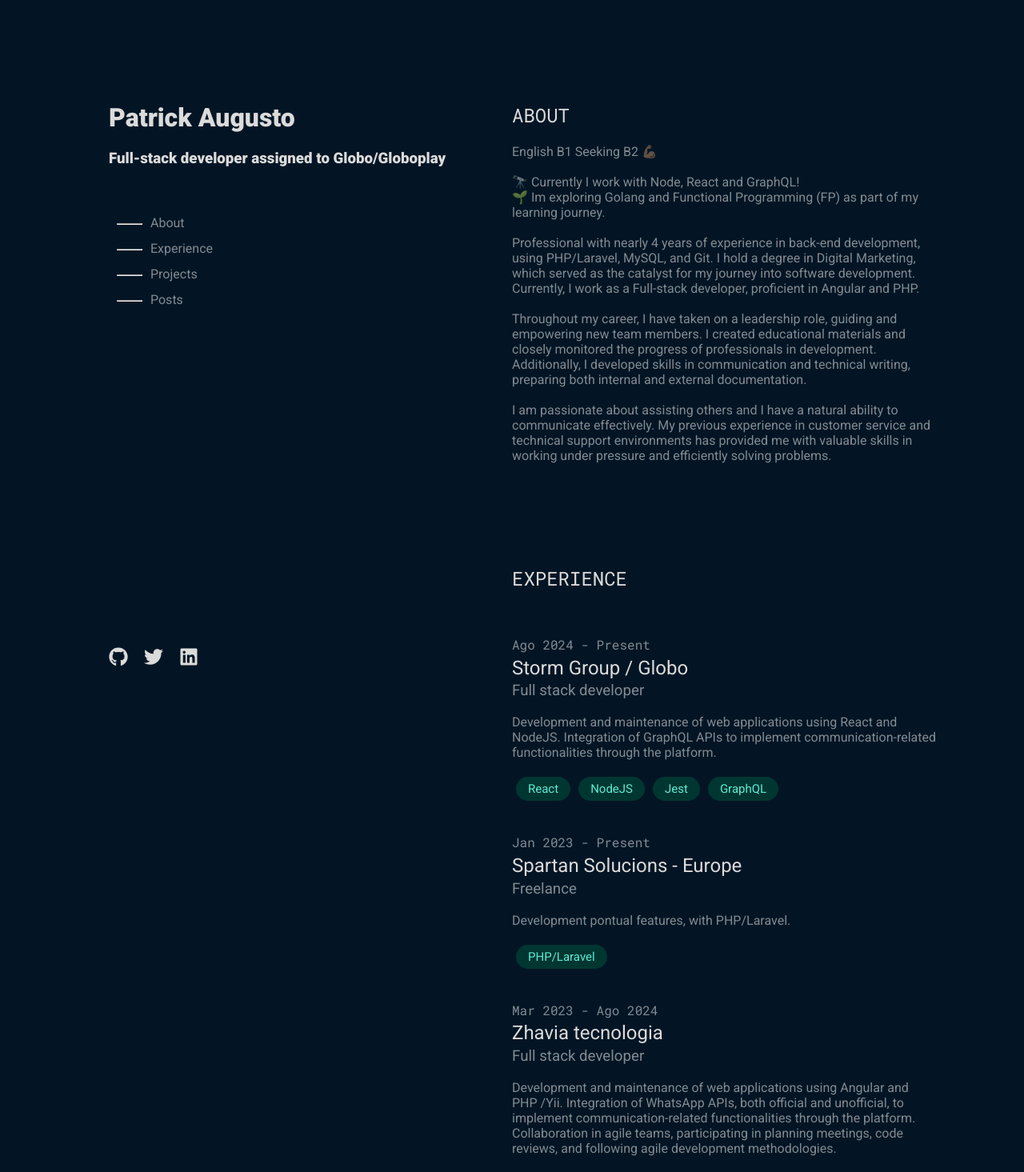
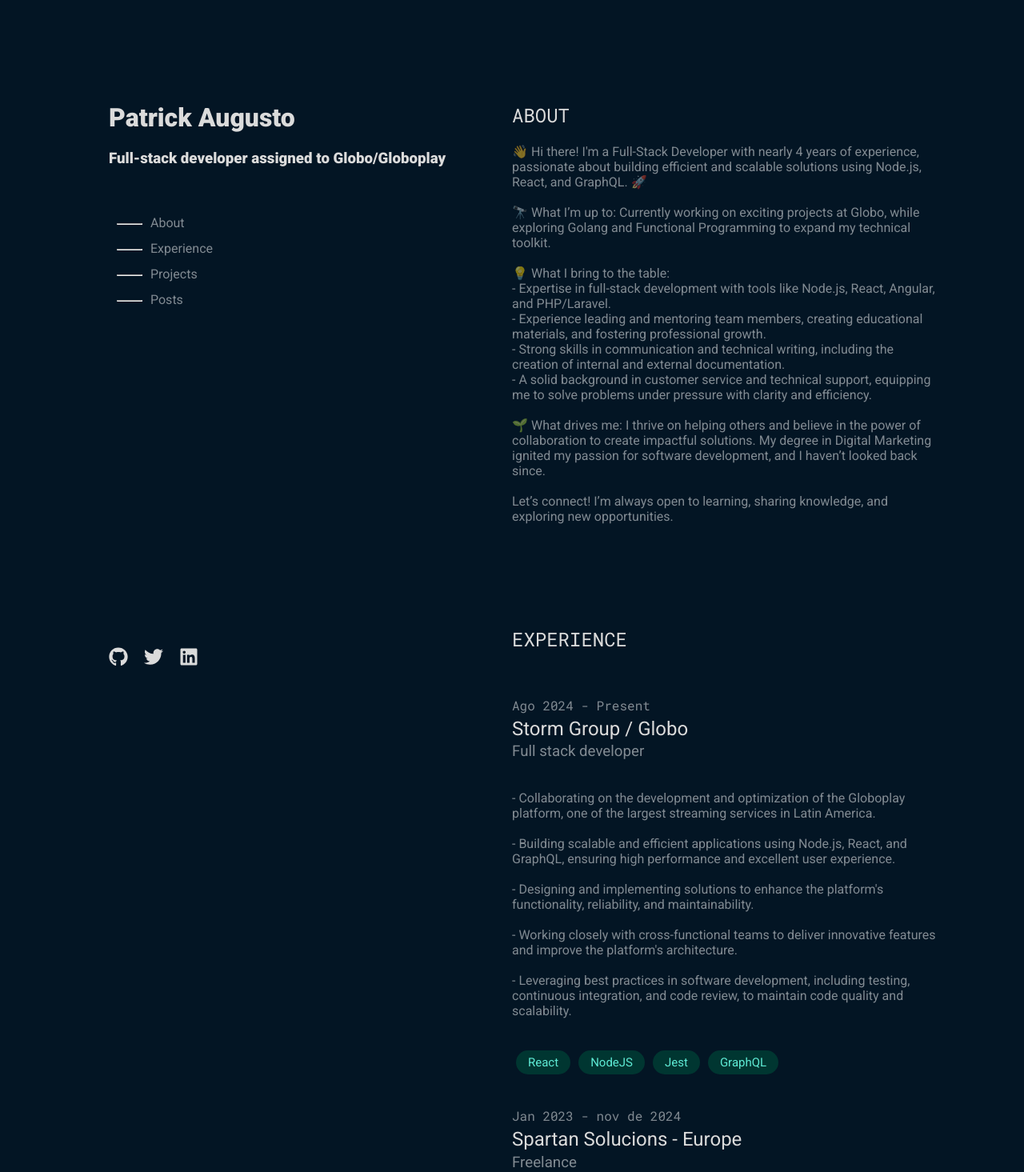
Before and after one commit to trickaugusto/portifolio-next, a Next.js app: page / in a window 1280 px wide. Shown: the top 1465 px of the page at 80% size. Built offline with nearby package versions, Linux system fonts and the light colour scheme.

Commit message:
update portifolio

```diff
--- a/src/components/About.js
+++ b/src/components/About.js
@@ -10,32 +10,29 @@
   return (
     <>
       <p className={styles.contentText}>
-        English B1 Seeking B2 💪🏽
+        👋 Hi there! I&apos;m a Full-Stack Developer with nearly 4 years of
+        experience, passionate about building efficient and scalable solutions
+        using Node.js, React, and GraphQL. 🚀
         <br />
         <br />
-        🔭 Currently I work with Node, React and GraphQL!
-        <br />
-        🌱 Im exploring Golang and Functional Programming (FP) as part of my
-        learning journey.
+        🔭 What I’m up to: Currently working on exciting projects at Globo,
+        while exploring Golang and Functional Programming to expand my technical
+        toolkit.
         <br />
         <br />
-        Professional with nearly 4 years of experience in back-end development,
-        using PHP/Laravel, MySQL, and Git. I hold a degree in Digital Marketing,
-        which served as the catalyst for my journey into software development.
-        Currently, I work as a Full-stack developer, proficient in Angular and
-        PHP.
+        💡 What I bring to the table: <br />
+        - Expertise in full-stack development with tools like Node.js, React, Angular, and PHP/Laravel. <br />
+        - Experience leading and mentoring team members, creating educational materials, and fostering professional growth. <br />
+        - Strong skills in communication and technical writing, including the creation of internal and external documentation. <br />
+        - A solid background in customer service and technical support, equipping me to solve problems under pressure with clarity and efficiency.
         <br />
         <br />
-        Throughout my career, I have taken on a leadership role, guiding and
-        empowering new team members. I created educational materials and closely
-        monitored the progress of professionals in development. Additionally, I
-        developed skills in communication and technical writing, preparing both
-        internal and external documentation.
+        🌱 What drives me: I thrive on helping others and believe in the power of collaboration to create impactful solutions. My degree in Digital
+        Marketing ignited my passion for software development, and I haven’t looked back since.
         <br />
-        <br />I am passionate about assisting others and I have a natural
-        ability to communicate effectively. My previous experience in customer
-        service and technical support environments has provided me with valuable
-        skills in working under pressure and efficiently solving problems.
+        <br />
+        Let’s connect! I’m always open to learning, sharing knowledge, and
+        exploring new opportunities.
       </p>
     </>
   );
--- a/src/components/Experience.js
+++ b/src/components/Experience.js
@@ -1,40 +1,57 @@
+import React from "react";
 import Technologies from "../components/Technologies";
-import style from '../styles/Experience.module.css'
-import { Roboto_Mono } from 'next/font/google'
+import style from "../styles/Experience.module.css";
+import { Roboto_Mono } from "next/font/google";
 
 const roboto = Roboto_Mono({
-    weight: ['400'],
-    subsets: ['latin'],
-})
+  weight: ["400"],
+  subsets: ["latin"],
+});
 
-
-export default function Experience({ years, title, subtitle, description, technologies }) {
-    return (
-        <div className={style.section} >
-
-            <h3 className={`
+export default function Experience({
+  years,
+  title,
+  subtitle,
+  description,
+  technologies,
+}) {
+  return (
+    <div className={style.section}>
+      <h3
+        className={`
                 transparent
                 ${style.years}
                 ${roboto.className}
-            `}>{years}</h3>
+            `}
+      >
+        {years}
+      </h3>
 
-            <h2 className={style.title}>{title}</h2>
+      <h2 className={style.title}>{title}</h2>
 
-            <h3 className={`
+      <h3
+        className={`
                 transparent
                 ${style.subtitle}
-            `}>{subtitle}</h3>
+            `}
+      >
+        {subtitle}
+      </h3>
 
-            <p className={`
+      <p
+        className={`
                 transparent
-                ${style.description}`
-            }>
-                {description}
-            </p>
+                ${style.description}`}
+      >
+        {description.split("\n").map((line, index) => (
+          <React.Fragment key={index}>
+            {line}
+            <br />
+          </React.Fragment>
+        ))}
+      </p>
 
-            <Technologies
-                technologies={technologies}
-            />
-        </div>
-    )
+      <Technologies technologies={technologies} />
+    </div>
+  );
 }
--- a/src/pages/index.js
+++ b/src/pages/index.js
@@ -19,7 +19,11 @@
       title: 'Storm Group / Globo',
       subtitle: 'Full stack developer',
       description: `
-        Development and maintenance of web applications using React and NodeJS. Integration of GraphQL APIs to implement communication-related functionalities through the platform.
+        - Collaborating on the development and optimization of the Globoplay platform, one of the largest streaming services in Latin America.\n
+        - Building scalable and efficient applications using Node.js, React, and GraphQL, ensuring high performance and excellent user experience.\n
+        - Designing and implementing solutions to enhance the platform's functionality, reliability, and maintainability.\n
+        - Working closely with cross-functional teams to deliver innovative features and improve the platform's architecture.\n
+        - Leveraging best practices in software development, including testing, continuous integration, and code review, to maintain code quality and scalability.
       `,
       technologies: [
         'React',
@@ -29,7 +33,7 @@
       ],
     },
     {
-      years: 'Jan 2023 - Present',
+      years: 'Jan 2023 - nov de 2024',
       title: 'Spartan Solucions - Europe',
       subtitle: 'Freelance',
       description: '    Development pontual features, with PHP/Laravel.',
@@ -42,8 +46,11 @@
       title: 'Zhavia tecnologia',
       subtitle: 'Full stack developer',
       description: `
-      Development and maintenance of web applications using Angular and PHP /Yii. Integration of WhatsApp APIs, both official and unofficial, to implement communication-related functionalities through the platform.
-      Collaboration in agile teams, participating in planning meetings, code reviews, and following agile development methodologies.`,
+      - Full-Stack Development: Designed, developed, and maintained a church management software used daily by thousands of users, covering features like finances, group management, events, member tracking, and registrations. \n
+      - System Ownership: Managed the platform end-to-end, including the core web system (Angular, PHP/Yii, NestJS, NextJS), custom church websites, and a cross-platform mobile app built with Ionic and PWAs. \n
+      - API Integration: Enhanced communication features through integration with official and unofficial WhatsApp APIs. \n
+      - Agile Collaboration: Worked closely with teams and stakeholders, participating in agile ceremonies and delivering tailored solutions to meet specific client needs. \n
+      - Performance and Scalability: Ensured high availability and optimized performance to support a growing user base.`,
       technologies: [
         'Angular',
         'PHP/Yii',
@@ -57,10 +64,10 @@
       title: 'Webhelp Brasil',
       subtitle: 'Backend Developer',
       description: `
-      PHP Back-end Programmer, specializing in API integrations using SOAP and REST, with a keen eye for troubleshooting existing code.
-      Responsible for leading a team that provides support and analysis for the system in production, managing the flow of tasks related to these specific analyses using Kanban, identifying errors/improvements, and expediting resolutions.
-      Mentor new developers joining the team, providing training on the daily tools and, depending on the developer's level, offering guidance on programming topics in general.
-      Act as a Tech Writer, responsible for creating technical documentation, both for internal and external purposes.
+      - PHP Back-end Programmer, specializing in API integrations using SOAP and REST, with a keen eye for troubleshooting existing code. \n
+      - Responsible for leading a team that provides support and analysis for the system in production, managing the flow of tasks related to these specific analyses using Kanban, identifying errors/improvements, and expediting resolutions. \n
+      - Mentor new developers joining the team, providing training on the daily tools and, depending on the developer's level, offering guidance on programming topics in general. \n
+      - Act as a Tech Writer, responsible for creating technical documentation, both for internal and external purposes.
     `,
       technologies: [
         'PHP/Laravel',
```
